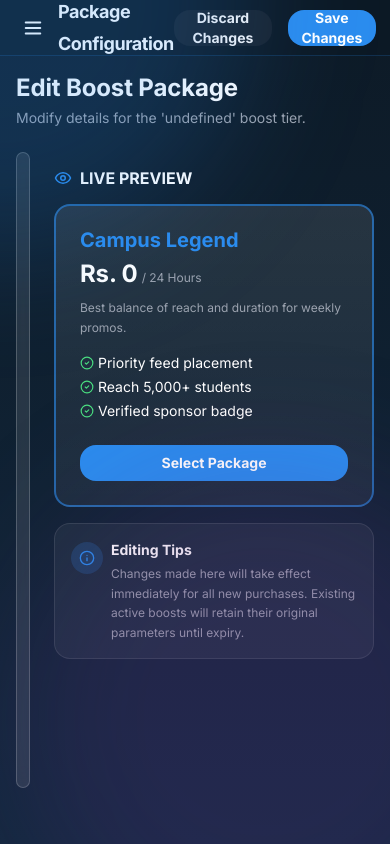
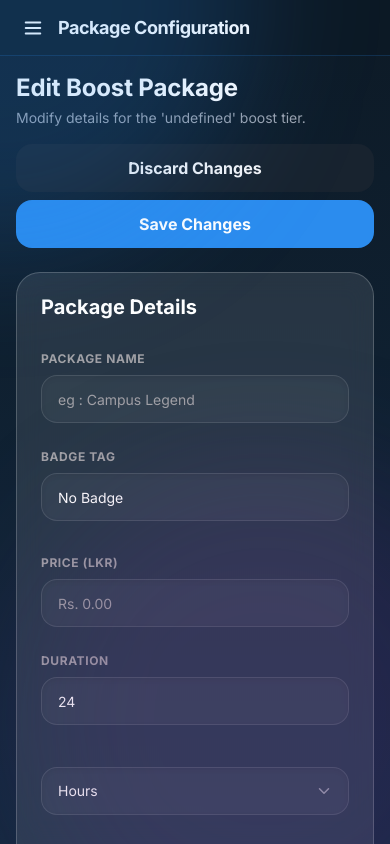
Before and after one commit to Shehan-Dinusha/Unify, a React (Vite) app in the folder frontend/: page /boost-controller/edit/1 in a window 390 px wide. Built offline with nearby package versions, Linux system fonts and the light colour scheme.

Commit message:
Updated to Mobile Responsive Display

```diff
--- a/frontend/src/pages/BoostPackageForm.jsx
+++ b/frontend/src/pages/BoostPackageForm.jsx
@@ -128,17 +128,7 @@ const BoostPackageForm = () => {
     const previewDuration = `${durationValue} ${durationUnit}`;
     const previewFeatures = features.filter((f) => f.trim() !== '');
 
-    // Header actions
-    const headerActions = (
-        <div className="flex items-center gap-md">
-            <Button variant="secondary" size="small" onClick={handleDiscard}>
-                Discard Changes
-            </Button>
-            <Button variant="primary" size="small" onClick={handleSaveClick}>
-                Save Changes
-            </Button>
-        </div>
-    );
+
 
     return (
         <>
@@ -246,11 +236,13 @@ const BoostPackageForm = () => {
             <MainLayout
                 user={{ name: 'Alex Johnson', role: 'admin' }}
                 pageTitle="Package Configuration"
-                headerRight={headerActions}
+                headerRight={null}
                 verificationCount={mockRequests.length}
             >
                 <div className="flex flex-col gap-lg">
-                    {/* Page Title */}
+                    {/* Page Title + Mobile Buttons */}
+                    <div>
+                        <div className="flex flex-col md:flex-row items-start md:items-center justify-between gap-md">
                             <div>
                                 <h1 className="text-heading-small text-text-primary font-inter">
                                     {isEditing ? 'Edit Boost Package' : 'Create New Boost Package'}
@@ -261,9 +253,20 @@ const BoostPackageForm = () => {
                                         : 'Define a new advertising tier for businesses.'}
                                 </p>
                             </div>
+                            {/* Buttons — both desktop and mobile */}
+                            <div className="flex flex-col md:flex-row items-stretch md:items-center gap-sm md:gap-md w-full md:w-auto">
+                                <Button variant="secondary" size="medium" onClick={handleDiscard} className="whitespace-nowrap">
+                                    Discard Changes
+                                </Button>
+                                <Button variant="primary" size="medium" onClick={handleSaveClick} className="whitespace-nowrap">
+                                    Save Changes
+                                </Button>
+                            </div>
+                        </div>
+                    </div>
 
                     {/* Main Content: Form + Preview */}
-                    <div className="flex gap-lg">
+                    <div className="flex flex-col md:flex-row gap-lg">
                         {/* Left: Form */}
                         <div className="flex-1 min-w-0">
                             <Card variant="card" padding="p-lg">
@@ -274,7 +277,7 @@ const BoostPackageForm = () => {
                                     )}
 
                                     {/* Row 1: Name + Badge/Price */}
-                                    <div className="grid grid-cols-2 gap-lg">
+                                    <div className="grid grid-cols-1 md:grid-cols-2 gap-lg">
                                         <Input
                                             label={isEditing ? 'PACKAGE NAME' : 'Package Title'}
                                             placeholder="eg : Campus Legend"
@@ -299,7 +302,7 @@ const BoostPackageForm = () => {
                                     </div>
 
                                     {/* Row 2: Duration + Badge/Price */}
-                                    <div className="grid grid-cols-2 gap-lg">
+                                    <div className="grid grid-cols-1 md:grid-cols-2 gap-lg">
                                         {isEditing ? (
                                             <Input
                                                 label="PRICE (LKR)"
@@ -329,7 +332,7 @@ const BoostPackageForm = () => {
                                             />
                                         )}
                                         {isEditing ? (
-                                            <div className="grid grid-cols-2 gap-md">
+                                            <div className="grid grid-cols-1 md:grid-cols-2 gap-md">
                                                 <Input
                                                     label="DURATION"
                                                     placeholder="3"
@@ -416,7 +419,7 @@ const BoostPackageForm = () => {
                         </div>
 
                         {/* Right: Live Preview */}
-                        <div className="w-80 flex-shrink-0">
+                        <div className="w-full md:w-80 flex-shrink-0">
                             <div className="sticky top-24 flex flex-col gap-md">
                                 {/* Preview Header */}
                                 <div className="flex items-center gap-sm">
```
Lines whose indentation alone changed are shown as unchanged.
